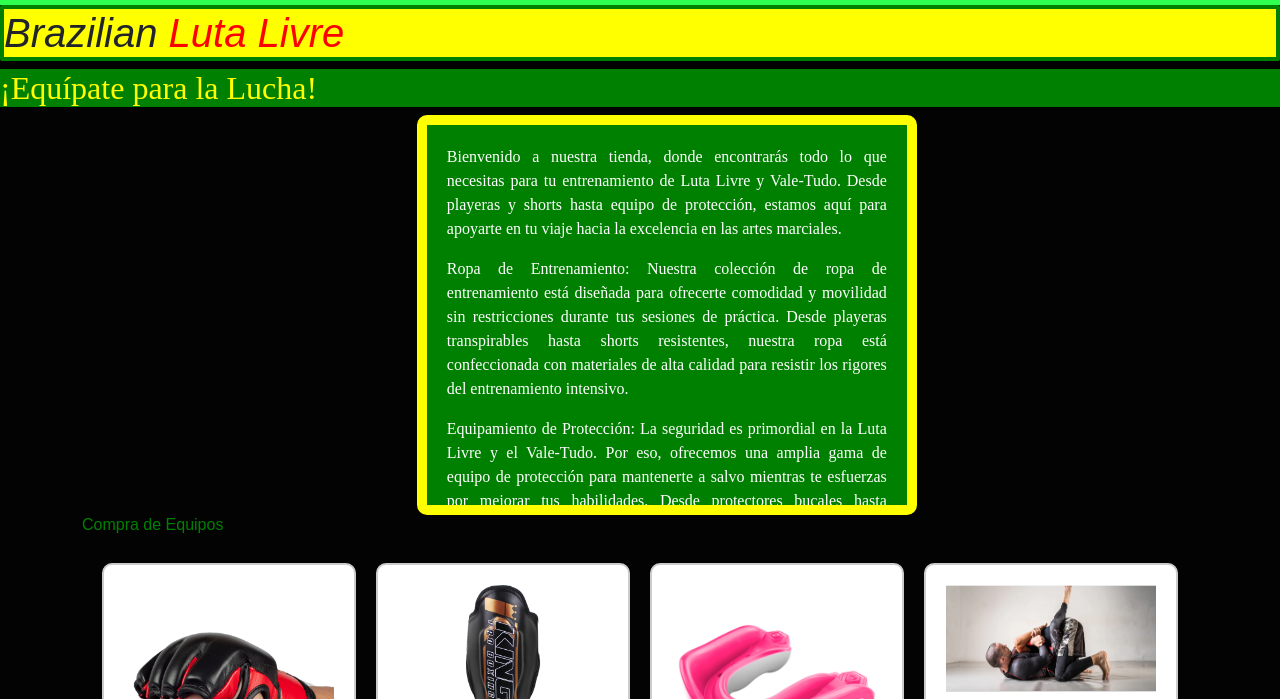
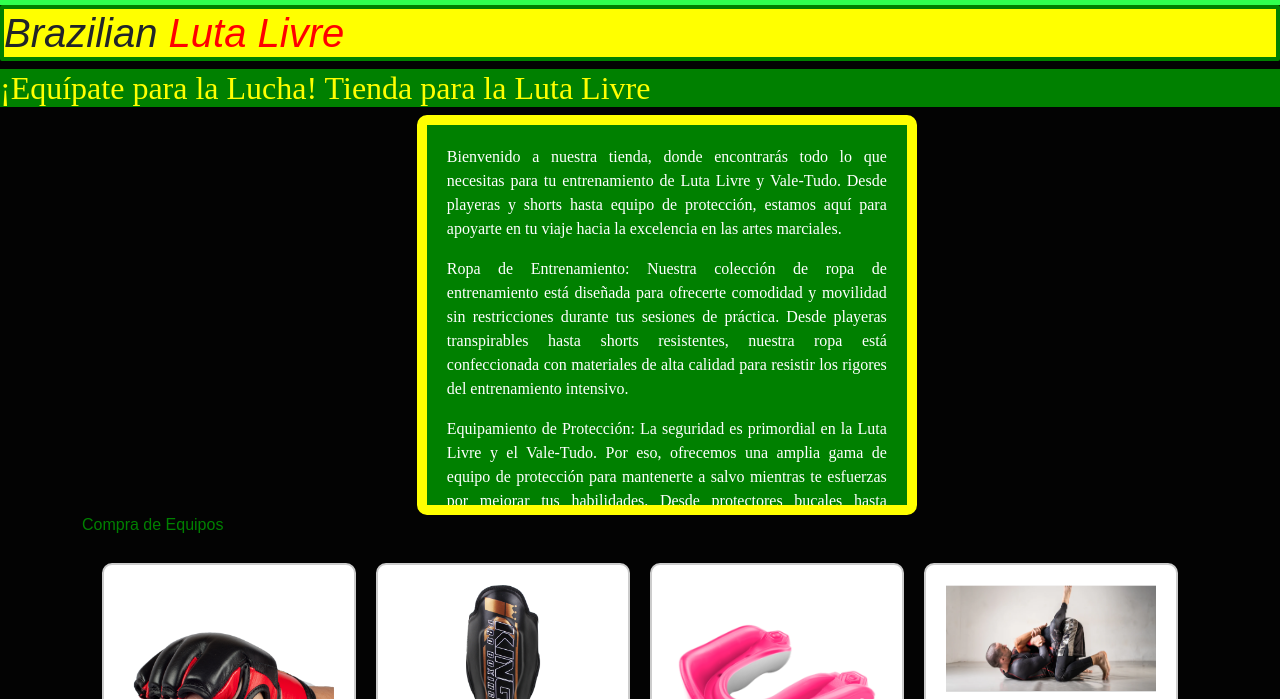
Before and after one commit to AlbanoSantiago/Proyectofinal, a plain HTML site: page index.html in a window 1280 px wide. Shown: the part 101-800 px from the top of the page. Drawn offline with nearby package versions, Linux system fonts and the light colour scheme; some packages are replaced by stand-ins of ours; a script that the page names is missing; files whose address does not match are found by name.

Commit message:
envío proyecto final

```diff
--- a/index.html
+++ b/index.html
@@ -47,7 +47,7 @@
     </header>
 
     <div>
-        <h2>¡Equípate para la Lucha!</h2>
+        <h2>¡Equípate para la Lucha! Tienda para la Luta Livre</h2>
     </div>
 
     <main class="separacion">
@@ -89,5 +89,4 @@
     <!-- el archivo javascript -->
     <script src="./js/app.js"></script>
 </body>
-
 </html>
```
